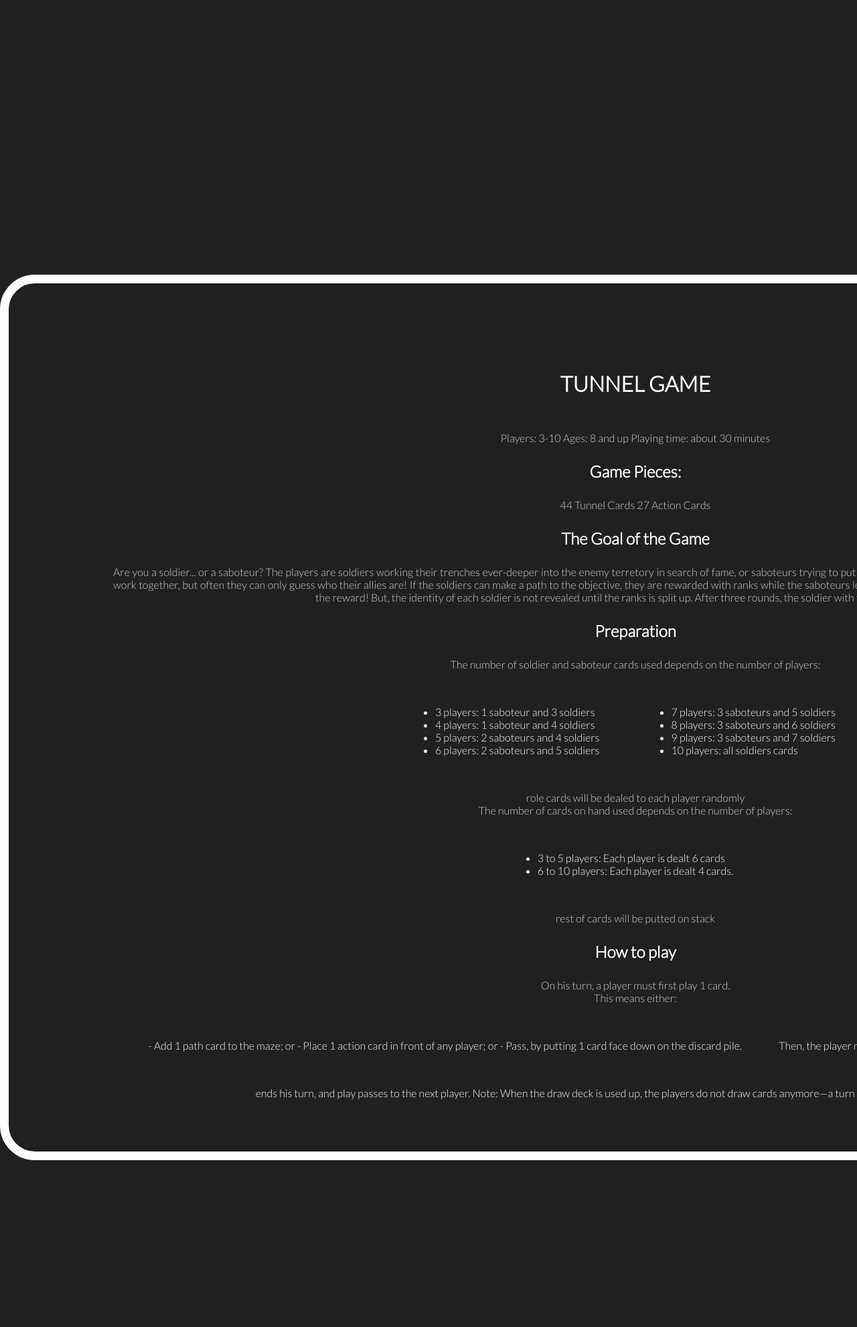
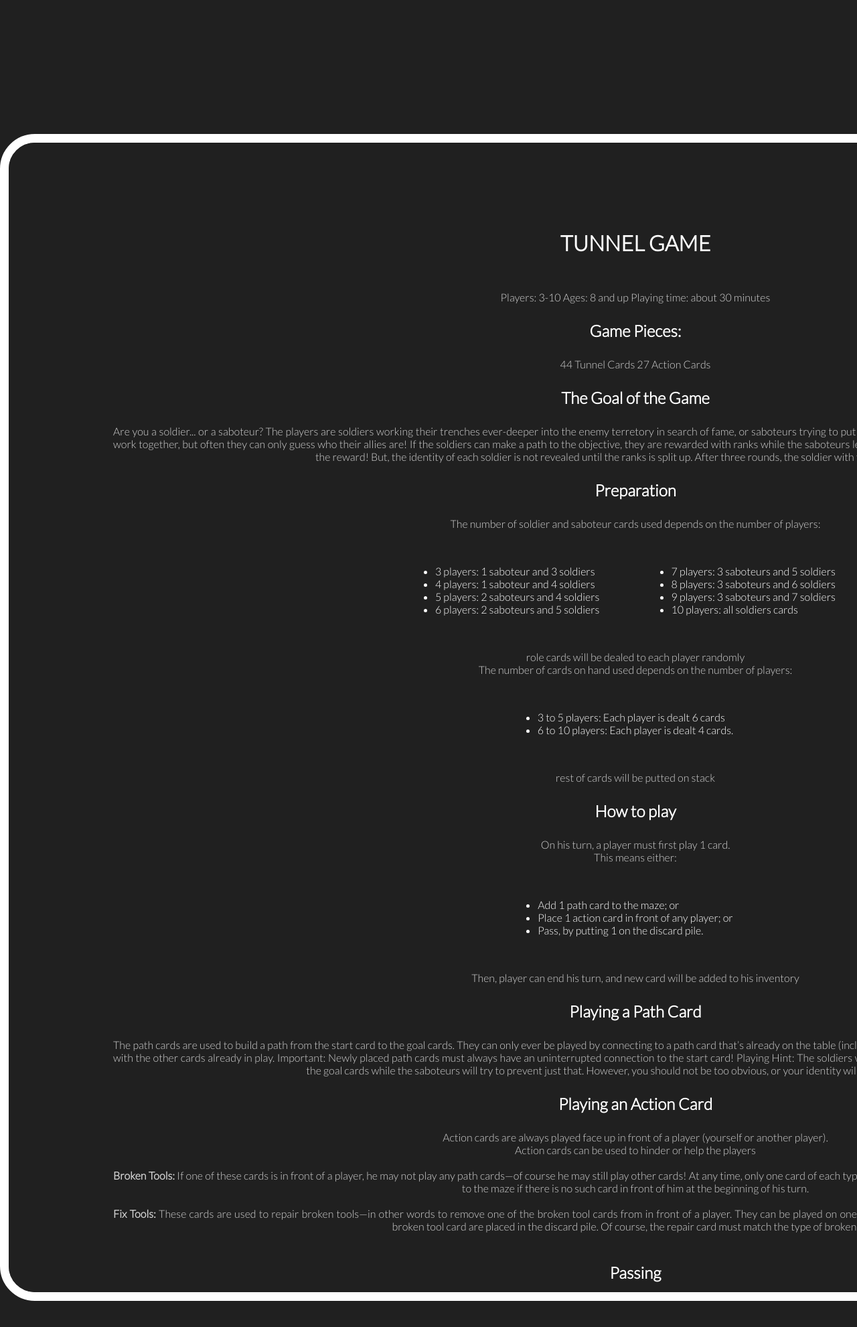
Before and after one commit to wojlin/MINESHAFT_GAME, a Flask app: page /rules in a window 1280 px wide; the page is wider, and only the part inside the window is pictured. Shown: the part 229-2210 px from the top of that part at 67% size. Run offline with Flask 2, Linux system fonts and the light colour scheme.

Commit message:
finished front end

```diff
--- a/main.py
+++ b/main.py
@@ -44,6 +44,7 @@ class GameHandler(object):
         self.max_memory_entries = 60
         self.game_name = "TUNNEL GAME"
 
+        self.rpm = 0
         self.rpm_count = 0
         self.memory_plot = []
         self.games: Dict[str, GameEngine.Game] = {}
@@ -95,7 +96,8 @@ class GameHandler(object):
         while True:
             date = datetime.now().strftime("%H:%M")
             memory = psutil.Process(os.getpid()).memory_info().rss / 1024 / 1024
-            self.memory_plot.append([date, memory, self.rpm_count])
+            self.rpm = self.rpm_count
+            self.memory_plot.append([date, memory, self.rpm])
             self.rpm_count = 0
             if len(self.memory_plot) > self.max_memory_entries:
                 self.memory_plot.pop(0)
@@ -252,7 +254,7 @@ class GameHandler(object):
                 "games_amount": games_amount,
                 "plot_x": plot_x,
                 "plot_y": plot_y,
-                "rpm": self.rpm_count,
+                "rpm": self.rpm,
                 "plot_rpm": plot_rpm}
 
     def stats(self, *args, **kwargs):
--- a/static/css/rules.css
+++ b/static/css/rules.css
@@ -1,3 +1,5 @@
+
+
 #content
 {
     position: absolute;
@@ -6,16 +8,17 @@
     right:0;
     margin:auto;
     width:60vh;
-    height:fit-content;
+    height:60vh;
+    overflow-y:auto;
     transform: translate(0, -50%);
     background: var( --background-panel);
     border: solid 0.5vh var(--border-color);
-    overflow: hidden;
     border-radius:2vh;
     padding:3vh;
     padding-left:6vh;
     padding-right:6vh;
     text-align:center;
+    scrollbar-width: 2vh;
 }
 
 h1
@@ -42,3 +45,27 @@ ul
     margin:2vh;
     text-align:left;
 }
+
+a {
+	width: 20vh;
+	background: rgba(0,0,0,0.2);
+	border: solid 0.2vh rgba(255,255,255,0.5);
+	border-radius: 0.5vh;
+	line-height: 1.5vh;
+	font-size: 2vh;
+	height: 3vh;
+	margin:auto;
+	margin-top:2vh;
+	display: block;
+	text-align:center;
+	line-height:2.5vh;
+	text-decoration: none;
+	color: inherit;
+}
+
+a:hover {
+	transform: scale(1.05);
+	transition: all 0.2s;
+	cursor: pointer;
+	opacity: 0.5;
+}
--- a/templates/index.html
+++ b/templates/index.html
@@ -67,6 +67,8 @@
     </div>
     <button class="submit-form" onclick="join_room();">join room</button>
 </div>
+<a href="/stats" id="stats" class="round"><p>stats</p></a>
+<a href="/rules" id="rules" class="round"><p>rules</p></a>
 <div id="opacity-div"><button id="hide_forms" onclick="hide_forms();">❌</button></div>
 <script src="{{url_for('static', filename='js/game_rooms.js')}}"></script>
 </body>
--- a/templates/rules.html
+++ b/templates/rules.html
@@ -47,15 +47,73 @@
     <p>On his turn, a player must first play 1 card.</p>
     <p>This means either:</p>
     <ul>
-    - Add 1 path card to the maze; or
-    - Place 1 action card in front of any player; or
-    - Pass, by putting 1 card face down on the discard pile.
+        <li>Add 1 path card to the maze; or</li>
+        <li>Place 1 action card in front of any player; or</li>
+        <li>Pass, by putting 1 on the discard pile.</li>
     </ul>
-        Then, the player must draw the top card off the path deck and add it to his hand. This ends his turn, and
-        play passes to the next player.
-        Note: When the draw deck is used up, the players do not draw cards anymore—a turn then consists only
-        of playing a card.
+    <p>
+        Then, player can end his turn, and new card will be added to his inventory
     </p>
+    <h2>Playing a Path Card</h2>
+    <p>
+        The path cards are used to build a path from the start
+        card to the goal cards. They can only ever be played by
+        connecting to a path card that’s already on the table
+        (including the start card). All paths on the sides of the
+        new card must fit with the other cards already in play.
+        Important: Newly placed path cards must always have an
+        uninterrupted connection to the start card!
+        Playing Hint: The soldiers will try to build an uninterrupted path
+        from the start card to one of the goal cards while the saboteurs will
+        try to prevent just that. However, you should not be too obvious, or
+        your identity will be guessed very easily!
+    </p>
+    <h2>Playing an Action Card</h2>
+    <p>Action cards are always played face up in front of a player (yourself or another player).</p>
+    <p>Action cards can be used to hinder or help the players</p><br>
+    <p>
+        <span style="font-weight:bold;">Broken Tools:</span> If one of these cards is in front of a player, he may not
+        play any path cards—of course he may still play other cards! At any
+        time, only one card of each type can be in front of a given player.
+        A player can only add a path card to the maze if there is no such card
+        in front of him at the beginning of his turn.
+    </p><br>
+    <p>
+        <span style="font-weight:bold;">Fix Tools:</span> These cards are used to repair broken tools—in other words to
+        remove one of the broken tool cards from in front of a player. They can
+        be played on oneself or on another player. Either way, both the repair
+        card and the broken tool card are placed in the discard pile. Of course,
+        the repair card must match the type of broken tool.
+    </p><br>
+    <h2>Passing</h2>
+    <p>If a player cannot or does not want to play a card, he must pass by putting 1 card from his hand on the discard pile</p>
+    <h2>The End of a Round</h2>
+    <p>
+        If a player plays a path card that touches a goal card and creates an uninterrupted
+        path from the start card to that goal card he must turn that goal card over:
+    </p>
+    <ul>
+        <li>If it is the objective card, the round is over!</li>
+        <li>If it is a dummy, the round continues</li>
+    </ul>
+    <p>The round also ends if the draw deck runs out of cards</p>
+    <h2>Handing Out the ranks</h2>
+    <p>
+        The soldiers win the round if there is an uninterrupted path from the
+        start card to the goal card that shows the objective. If they do, the player who
+        played the last path card (that connected to the objective) gets highest a number of randomly generated ranks from 1 to 4.
+    </p><br>
+    <p>rest of soldiers get randomly generated rank from 1 to 4</p><br>
+    <p><br>
+        If the saboteurs have won the round if the goal card with the objective wasn’t reached. If there was only
+        1 saboteur, he gets rank worth a total of four. If there were 2 or 3
+        saboteurs, they each get 3 ranks. If there were 4 saboteurs, each gets 2 ranks.
+    </p>
+    <h2>End of the Game</h2>
+    <p>
+        The game ends after 3 rounds. Player with the highest rank wins the game! If there is a tie, they share the win.
+    </p>
+    <a href="/">go back to lobby</a>
 </div>
 
 </body>
```
Also changed, not shown: static/css/index.css (+59 -0 lines).
